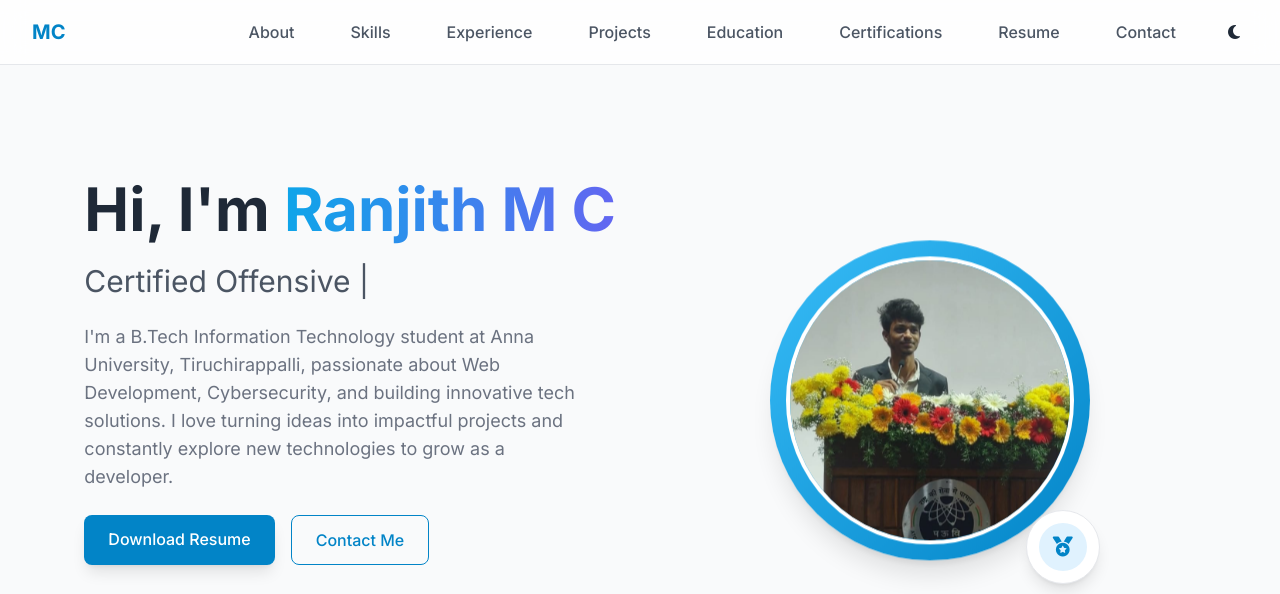
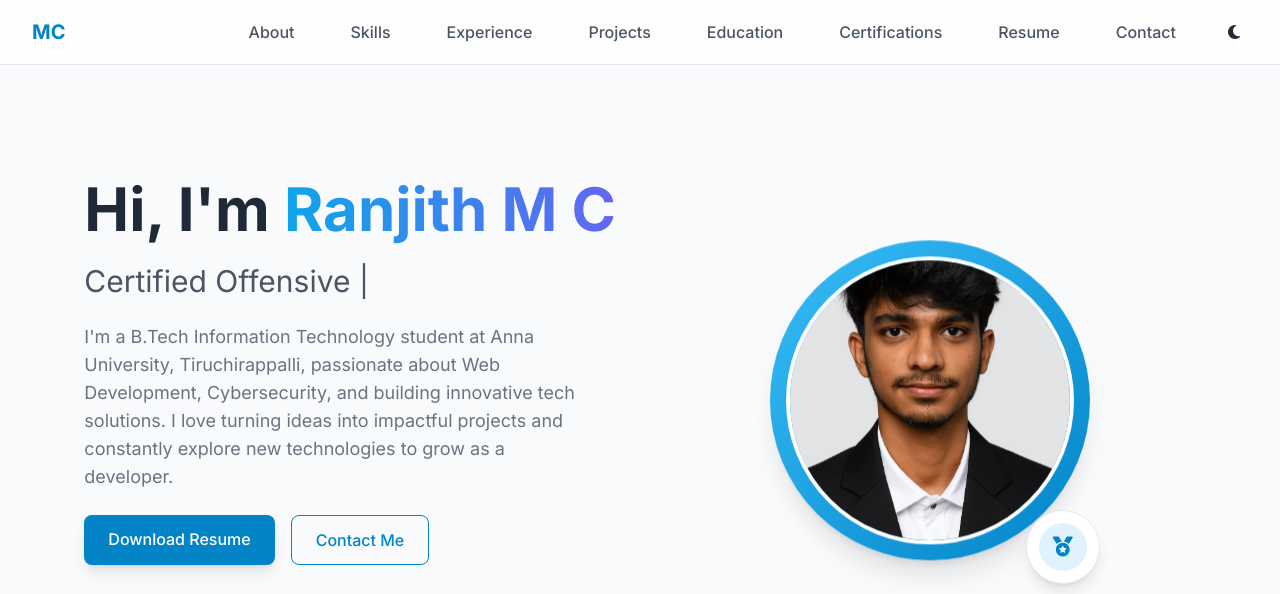
Before and after one commit to mcranjit/Portfolio, a plain HTML site: page index.html in a window 1280 px wide. Shown: the top 594 px of the page. Drawn offline with nearby package versions, Linux system fonts and the light colour scheme; a script that the page names is missing.

Commit message:
Update index.html

```diff
--- a/index.html
+++ b/index.html
@@ -218,7 +218,7 @@
         <!-- Profile Image & Medal Icon -->
         <div class="relative hidden md:block animate-fade-in-down">
             <div class="w-80 h-80 mx-auto rounded-full bg-gradient-to-br from-primary-400 to-primary-600 flex items-center justify-center shadow-xl animate-float">
-                <img src="my_image.jpeg"
+                <img src="Photo.jpg"
                      alt="Profile"
                      class="w-72 h-72 rounded-full object-cover border-4 border-white dark:border-gray-800">
             </div>
```
